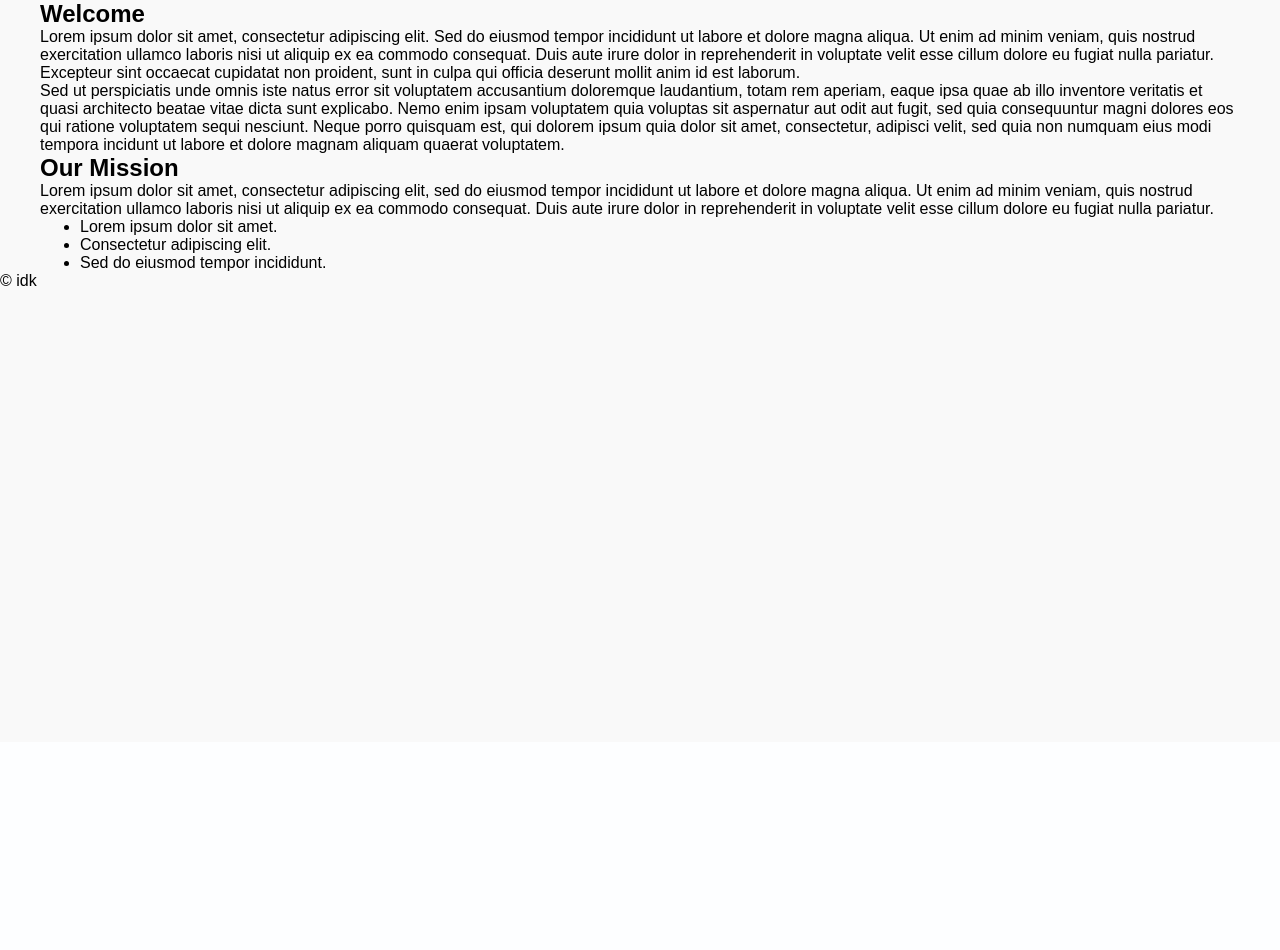
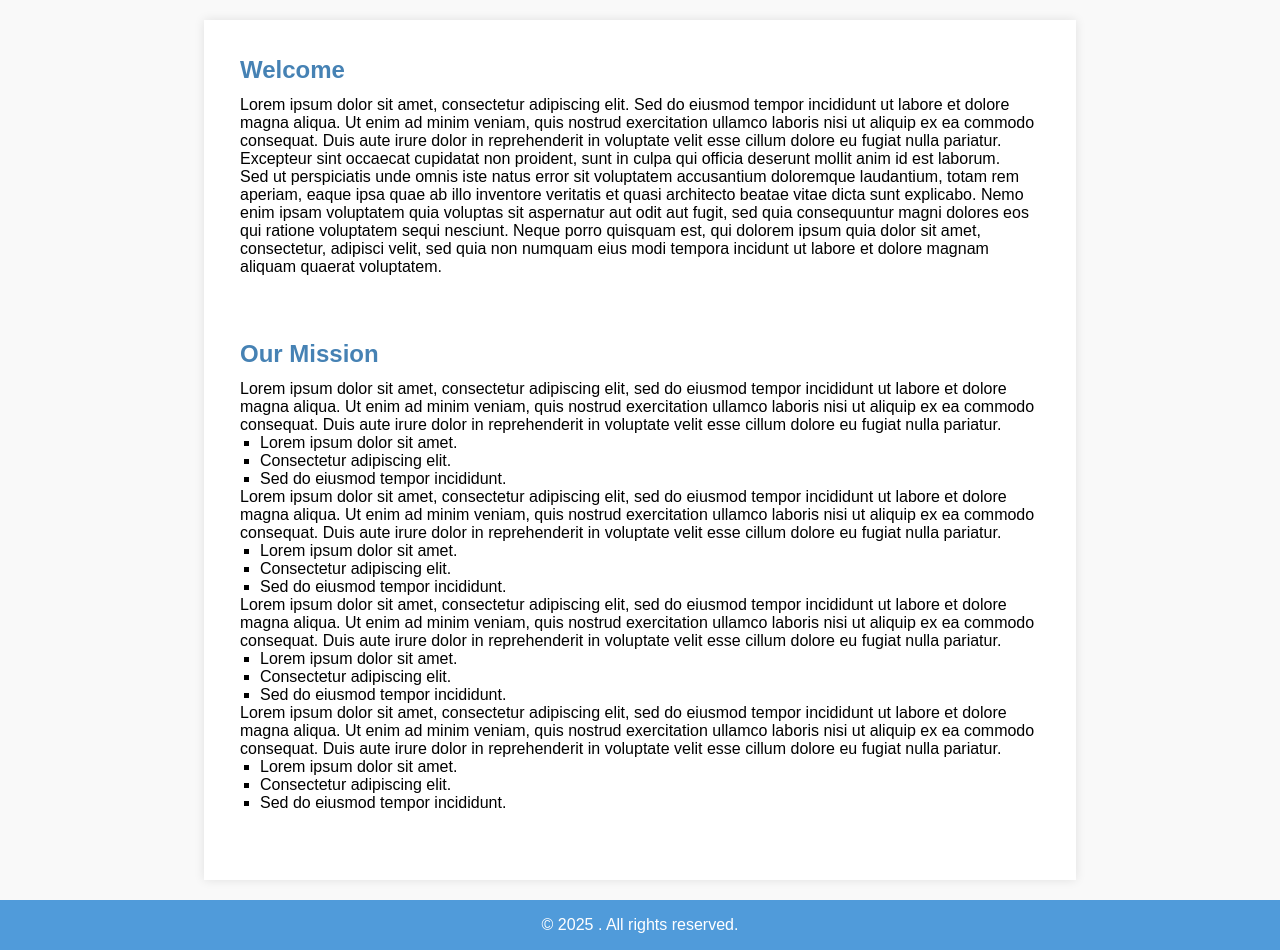
Before and after one commit to DylanSwain/404found_part1, a PHP site: page / in a window 1280 px wide. Shown: the part 58-1008 px from the top of the page. Before the commit the page ends 344 px from the top, so only its background shows below. Run offline with PHP 8.4, Linux system fonts and the light colour scheme.

Commit message:
Added stuff
Added updated stuff to the website

```diff
--- a/index.html
+++ b/index.html
@@ -35,12 +35,36 @@
                 <li>Consectetur adipiscing elit.</li>
                 <li>Sed do eiusmod tempor incididunt.</li>
             </ul>
+            <p>Lorem ipsum dolor sit amet, consectetur adipiscing elit, sed do eiusmod tempor incididunt ut labore et dolore magna aliqua. Ut enim ad minim veniam, quis nostrud exercitation ullamco laboris nisi ut aliquip ex ea commodo consequat. Duis aute irure dolor in reprehenderit in voluptate velit esse cillum dolore eu fugiat nulla pariatur.</p>
+            <ul>
+                <li>Lorem ipsum dolor sit amet.</li>
+                <li>Consectetur adipiscing elit.</li>
+                <li>Sed do eiusmod tempor incididunt.</li>
+            </ul>
+            <p>Lorem ipsum dolor sit amet, consectetur adipiscing elit, sed do eiusmod tempor incididunt ut labore et dolore magna aliqua. Ut enim ad minim veniam, quis nostrud exercitation ullamco laboris nisi ut aliquip ex ea commodo consequat. Duis aute irure dolor in reprehenderit in voluptate velit esse cillum dolore eu fugiat nulla pariatur.</p>
+            <ul>
+                <li>Lorem ipsum dolor sit amet.</li>
+                <li>Consectetur adipiscing elit.</li>
+                <li>Sed do eiusmod tempor incididunt.</li>
+            </ul>
+            <p>Lorem ipsum dolor sit amet, consectetur adipiscing elit, sed do eiusmod tempor incididunt ut labore et dolore magna aliqua. Ut enim ad minim veniam, quis nostrud exercitation ullamco laboris nisi ut aliquip ex ea commodo consequat. Duis aute irure dolor in reprehenderit in voluptate velit esse cillum dolore eu fugiat nulla pariatur.</p>
+            <ul>
+                <li>Lorem ipsum dolor sit amet.</li>
+                <li>Consectetur adipiscing elit.</li>
+                <li>Sed do eiusmod tempor incididunt.</li>
+            </ul>
             </section>
+
+
+
     </main>
 
     <footer>
-        <p>&copy; idk</p>
+        <div class="pd-footer">
+            <p>&copy; 2025 . All rights reserved.</p>
+        </div>
     </footer>
+
 
 </body>
 </html>
--- a/styles.css
+++ b/styles.css
@@ -105,7 +105,30 @@ nav a {
 /* Navigation Bar End */
 
 
+/* Home Page Begins */
+.homepage_container {
+    max-width: 65%;
+    margin: 20px auto;
+    padding: 20px;
+    background-color: white;
+    box-shadow: 0 0 10px rgba(0, 0, 0, 0.1);
+}
 
+.content {
+    margin-bottom: 2em;
+    padding: 1em;
+}
+
+.content h1, .content h2 {
+    color: #4682b4; /* SteelBlue */
+    margin-bottom: 0.5em;
+}
+
+.content ul {
+    list-style-type: square;
+    padding-left: 20px;
+}
+/* Home Page Ends */
 
 
 #pd-opportunity-title{
@@ -237,4 +260,5 @@ nav a {
     text-align: center;
     color: white;
 }
+
 /* Footer End  */
```
